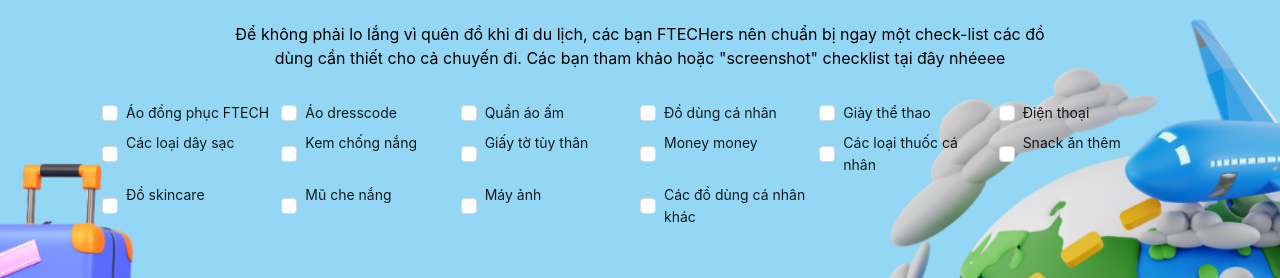
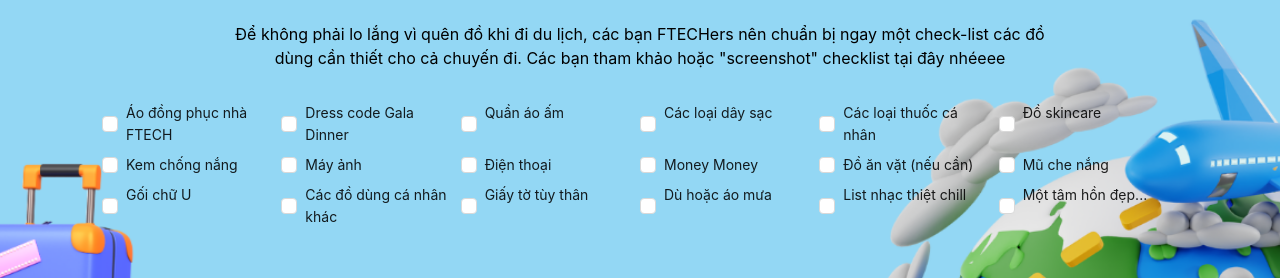
Before and after one commit to GaryHuu/loc-an, a React (Vite) app: page / in a window 1280 px wide. Shown: the part 2745-3023 px from the top of the page. Built offline with nearby package versions, Linux system fonts and the light colour scheme.

Commit message:
fix(pages/home): update checklist and fix href in placeintro

```diff
--- a/src/pages/home/SessionCheckList.tsx
+++ b/src/pages/home/SessionCheckList.tsx
@@ -2,11 +2,11 @@ import { Checkbox } from 'antd'
 
 const items = [
   {
-    name: 'Áo đồng phục FTECH',
+    name: 'Áo đồng phục nhà FTECH',
     id: 1,
   },
   {
-    name: 'Áo dresscode',
+    name: 'Dress code Gala Dinner',
     id: 2,
   },
   {
@@ -14,57 +14,65 @@ const items = [
     id: 3,
   },
   {
-    name: 'Đồ dùng cá nhân',
+    name: 'Các loại dây sạc',
     id: 4,
   },
   {
-    name: 'Giày thể thao',
+    name: 'Các loại thuốc cá nhân',
     id: 5,
   },
   {
-    name: 'Điện thoại',
+    name: 'Đồ skincare',
     id: 6,
   },
   {
-    name: 'Các loại dây sạc ',
+    name: 'Kem chống nắng',
     id: 7,
   },
   {
-    name: 'Kem chống nắng',
+    name: 'Máy ảnh',
     id: 8,
   },
   {
-    name: 'Giấy tờ tùy thân',
+    name: 'Điện thoại',
     id: 9,
   },
   {
-    name: 'Money money',
+    name: 'Money Money',
     id: 10,
   },
   {
-    name: 'Các loại thuốc cá nhân',
+    name: 'Đồ ăn vặt (nếu cần)',
     id: 11,
   },
   {
-    name: 'Snack ăn thêm',
+    name: 'Mũ che nắng',
     id: 12,
   },
   {
-    name: 'Đồ skincare',
+    name: 'Gối chữ U',
     id: 13,
   },
   {
-    name: 'Mũ che nắng',
+    name: 'Các đồ dùng cá nhân khác',
     id: 14,
   },
   {
-    name: 'Máy ảnh',
+    name: 'Giấy tờ tùy thân',
     id: 15,
   },
   {
-    name: 'Các đồ dùng cá nhân khác',
+    name: 'Dù hoặc áo mưa',
     id: 16,
   },
+  {
+    name: 'List nhạc thiệt chill',
+    id: 17,
+  },
+  {
+    name: 'Một tâm hồn đẹp...',
+    id: 18,
+  }
 ]
 
 export default function SessionCheckList() {
--- a/src/pages/home/SessionPlaceIntro.tsx
+++ b/src/pages/home/SessionPlaceIntro.tsx
@@ -40,7 +40,7 @@ export default function SessionPlaceInfo() {
               gọi là Vực Tử Thần.
             </p>
             <div className='flex justify-center gap-2'>
-              <a href='https://www.facebook.com/saphirdalathotelofficialpage/' target='_blank'>
+              <a href='https://samtenhills.vn/' target='_blank'>
                 <Button size='lg' color='white'>
                   Khám phá
                 </Button>
@@ -125,9 +125,11 @@ export default function SessionPlaceInfo() {
               Hồ Tuyền Lâm.
             </Typography>
             <div className='flex justify-center gap-2'>
-              <Button size='lg' color='white'>
-                Khám phá
-              </Button>
+              <a href='https://www.facebook.com/saphirdalathotelofficialpage/' target='_blank'>
+                <Button size='lg' color='white'>
+                  Khám phá
+                </Button>
+              </a>
             </div>
           </div>
         </div>
```
